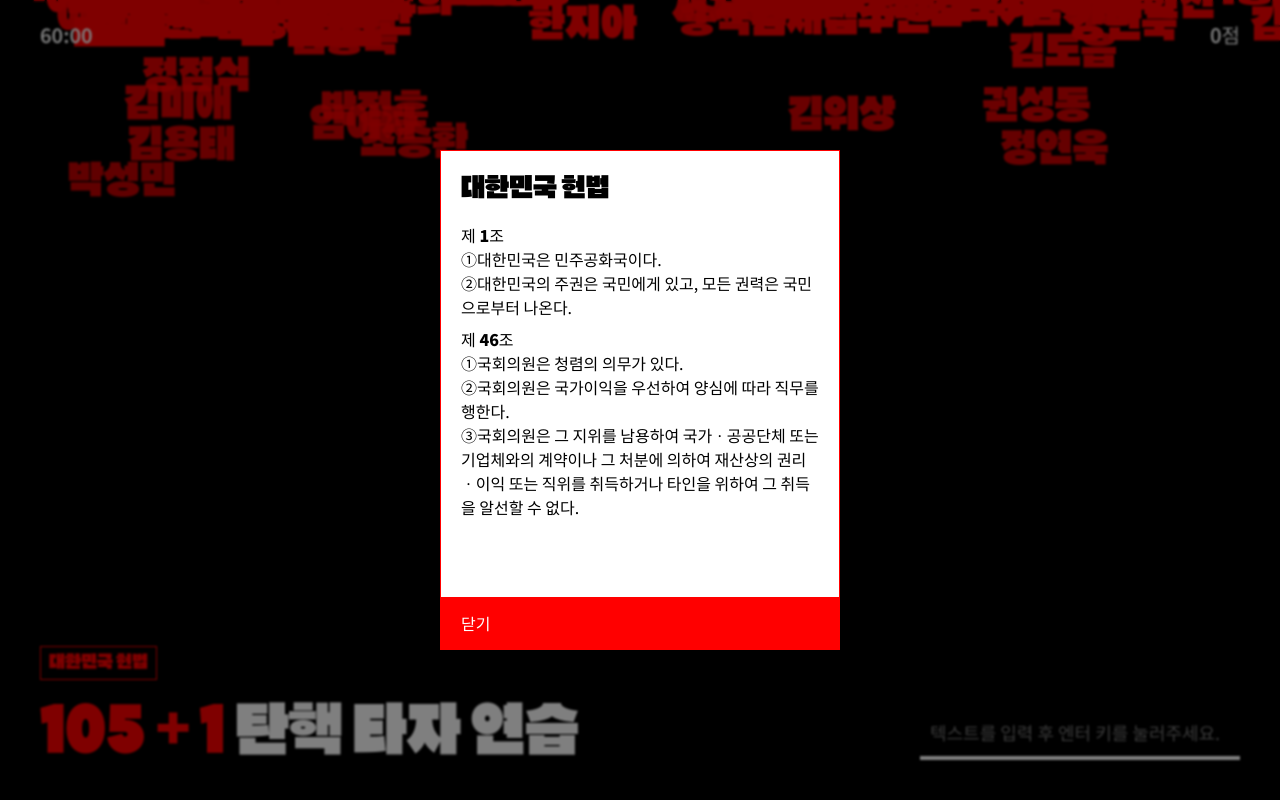
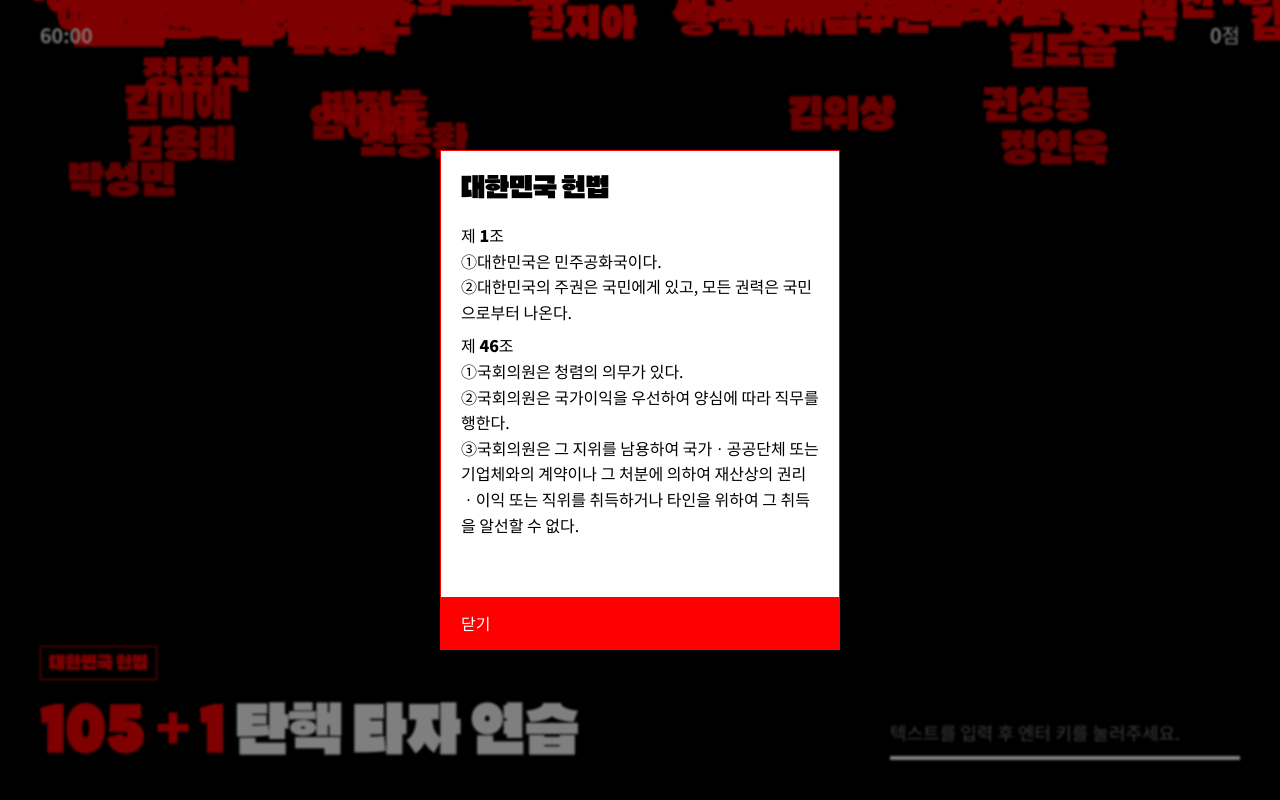
Before and after one commit to zuzokim/impeachment-for-democracy, a React (Vite) app: page / in a window 1280 px wide. Built offline with nearby package versions, Linux system fonts and the light colour scheme.

Commit message:
minor style issues

```diff
--- a/src/App.css
+++ b/src/App.css
@@ -163,14 +163,14 @@ body {
 input {
   all: unset;
   display: block;
-  padding: 10px;
+  padding: 10px 0;
   font-family: "Noto Sans KR", serif;
   font-size: 18px;
   color: white;
   background-color: transparent;
   outline: none;
   width: 50%;
-  max-width: 300px;
+  max-width: 350px;
   border-bottom: 4px solid white;
   backdrop-filter: blur(1px);
 }
@@ -191,6 +191,7 @@ input {
   padding: 8px;
   width: fit-content;
   line-height: 1;
+  padding: 9px 8px 7px;
 }
 
 .constitution-button:hover {
@@ -229,6 +230,7 @@ input {
   padding-top: 8px;
   padding-bottom: 40px;
   font-family: "Noto Sans KR";
+  line-height: 1.6;
 }
 
 .constitution-list {
@@ -308,10 +310,9 @@ input {
 
   input {
     max-width: 100%;
-    padding: 10px 0;
   }
 
-  .constitution-button{
+  .constitution-button {
     width: fit-content;
     height: fit-content;
     align-self: end;
```
